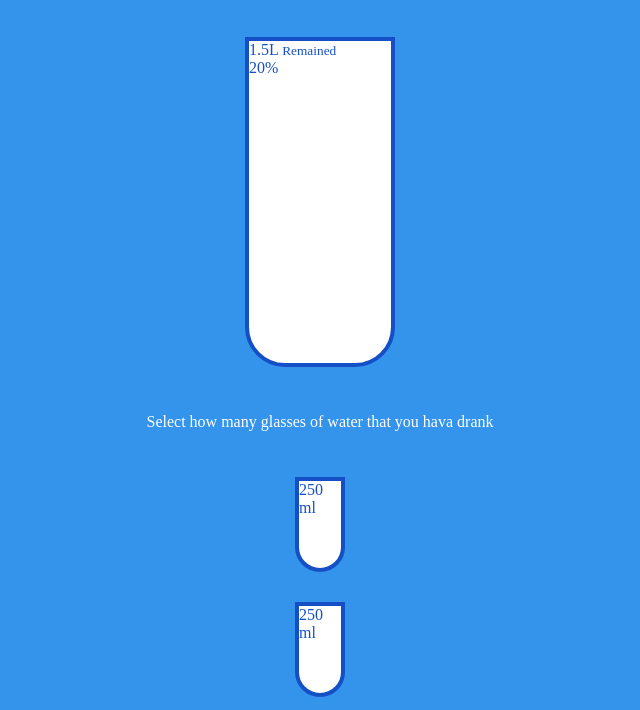
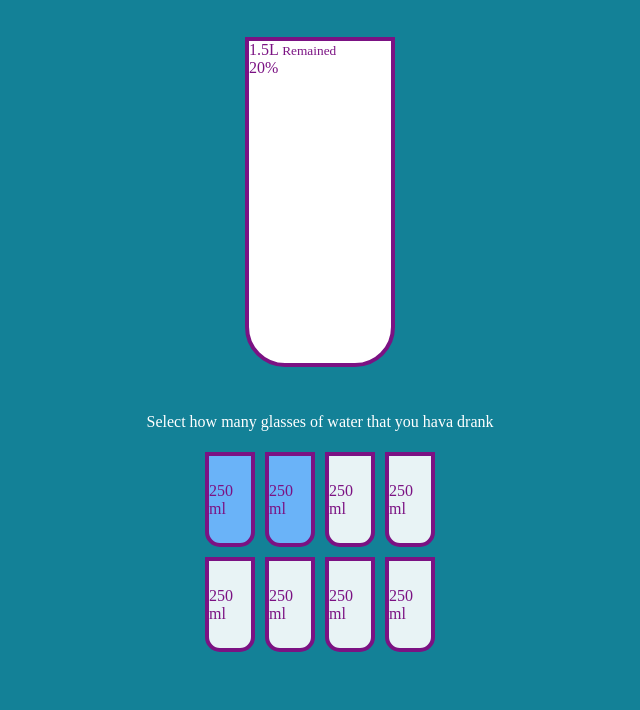
Before and after one commit to gfelix01/Drink-Water, a plain HTML site: page index.html in a window 1280 px wide. Shown: the part 90-800 px from the top of the page, without its empty margins (320-960 px from the left). Drawn offline with Linux system fonts and the light colour scheme; a web font is replaced by a local one.

Commit message:
Change stye  body  and root variable

```diff
--- a/style.css
+++ b/style.css
@@ -1,8 +1,9 @@
-@import url('https://fonts.googleapis.com/css?family=Montserrat:400,600&display=swap');
+@import url('https://fonts.googleapis.com/css?family=Monserrat:400,600&display=swap');
 
 
 :root {
-    --border-color: #144fc6;
+    --border-color: #7b1283;
+    --fill-color: #6ab3f8
 }
 
 * {
@@ -10,7 +11,7 @@
 }
 
 body {
-    background-color: #3494ec;
+    background-color: #138197;
     color: #fff;
     font-family: 'Monserrat' sans-serif;
     display: flex;
@@ -47,4 +48,24 @@ h3 {
 .cup.cup-small {
     height: 95px;
     width: 50px;
+    border-radius: 0 0 15px 15px;
+    background-color: rgba(255, 255, 255, 0.9);
+    cursor: pointer;
+    font-size: l14px;
+    align-items: center;
+    justify-content: center;
+    margin: 5px;
+    transition: 0.3s ease;
 }
+
+.cup.cup-small.full {
+    background-color: var(--fill-color);
+}
+
+.cups {
+    display: flex;
+    flex-wrap: wrap;
+    align-items: center;
+    justify-content: center;
+    width: 280px;
+}
```
